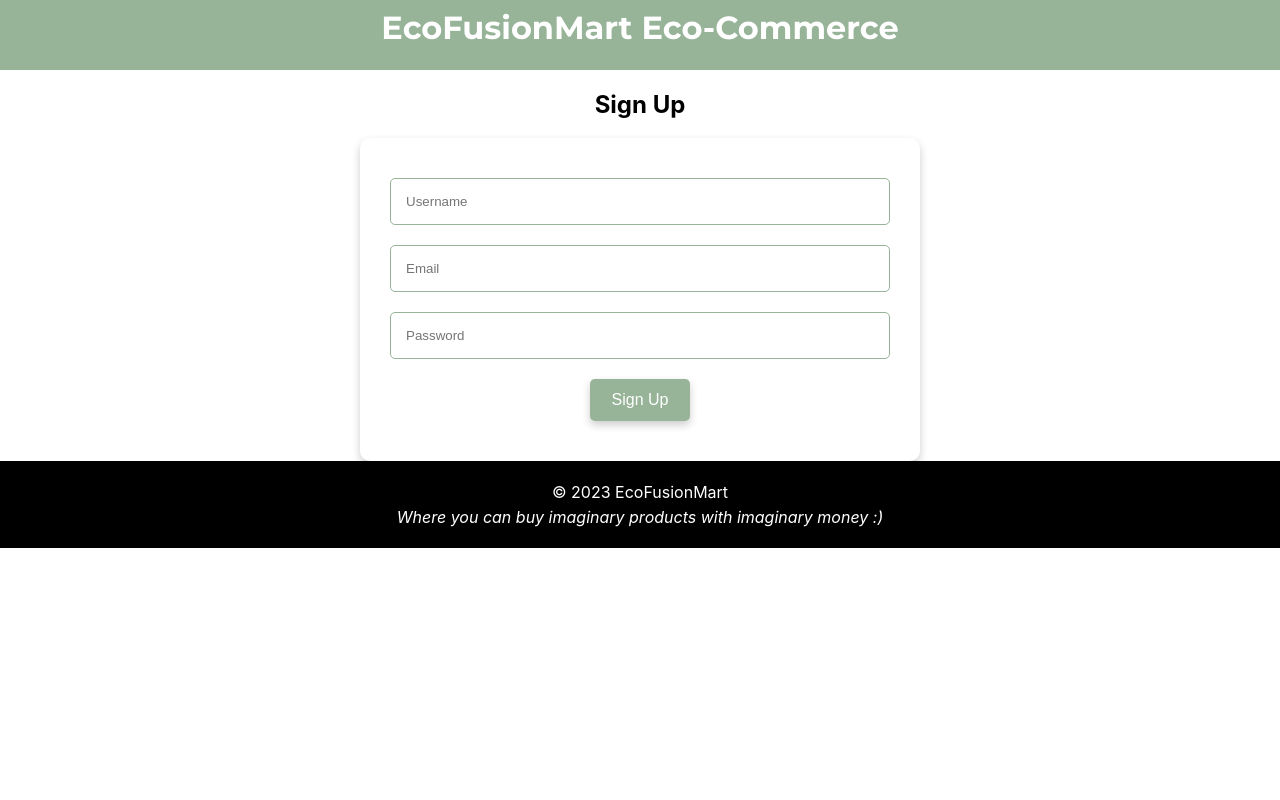
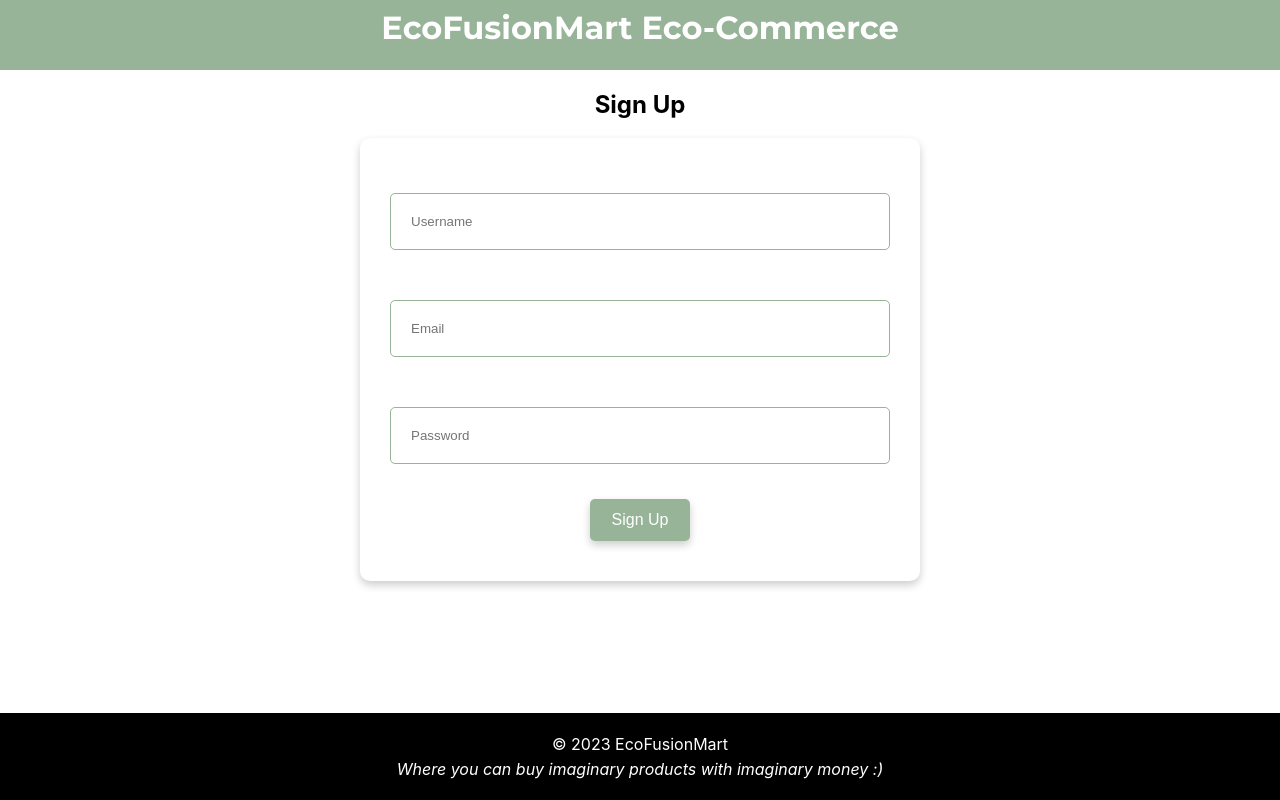
Before and after one commit to sanath9712/MicroRetailStack, a React (Create React App) app in the folder MicroRetailStack/web-client/react-app/: page /signup in a window 1280 px wide. Built offline with nearby package versions, Linux system fonts and the light colour scheme.

Commit message:
Added styles to global styles for code reusability

```diff
--- a/MicroRetailStack/web-client/react-app/src/App.css
+++ b/MicroRetailStack/web-client/react-app/src/App.css
@@ -1,4 +1,3 @@
-
 .main-content {
   background-image: url('../public/background1.png'); /* Adjust path as needed */
   background-size: cover;
--- a/MicroRetailStack/web-client/react-app/src/App.js
+++ b/MicroRetailStack/web-client/react-app/src/App.js
@@ -5,7 +5,7 @@
 import Home from './components/js/Home'; // Your home page component
 import Login from './components/js/Login'; // Your login page component
 import SignUp from './components/js/signup';
-
+import './components/css/globalStyles.css'
 // Your signup page component
 import './App.css';
 
@@ -14,15 +14,18 @@
         <Router>
             <div className="App">
                 <Header />
-                <Routes>
-                    <Route path="/" element={<Home />} />
-                    <Route path="/login" element={<Login />} />
-                    <Route path="/signup" element={<SignUp />} />
-                </Routes>
+                <main>
+                    <Routes>
+                        <Route path="/" element={<Home />} />
+                        <Route path="/login" element={<Login />} />
+                        <Route path="/signup" element={<SignUp />} />
+                    </Routes>
+                </main>
                 <Footer />
             </div>
         </Router>
     );
 }
 
+
 export default App;
--- a/MicroRetailStack/web-client/react-app/src/components/css/Footer.css
+++ b/MicroRetailStack/web-client/react-app/src/components/css/Footer.css
@@ -1,3 +1,4 @@
+
 .footer {
     background-color: var(--color-black); /* Adjust the background color as needed */
     color: var(--color-white); /* Adjust the text color as needed */
@@ -10,7 +11,6 @@
     font-size: 1rem; /* Adjust font size as needed */
 }
 
-/* Additional styling for the punchline if needed */
 .footer p:last-child {
     font-style: italic; /* Example: italicize the punchline */
 }
--- a/MicroRetailStack/web-client/react-app/src/components/css/globalStyles.css
+++ b/MicroRetailStack/web-client/react-app/src/components/css/globalStyles.css
@@ -60,3 +60,40 @@
 .popup button:hover {
     background-color: var(--color-dark-green);
 }
+
+html, body {
+  height: 100%; /* Full height for the page */
+  margin: 0; /* Remove default margin */
+}
+
+body {
+  display: flex;
+  flex-direction: column; /* Stack elements vertically */
+  min-height: 100vh; /* Minimum height of viewport */
+}
+
+.main-content {
+  flex: 1; /* Flex grow to take available space */
+  /* Add any additional styling for your main content area */
+}
+
+html, body {
+  height: 100%; /* Ensures the full height of the page */
+  margin: 0; /* Removes default margin */
+  padding: 0; /* Removes default padding */
+}
+
+#root, .App {
+  height: 100%; /* Ensures the full height for root and App container */
+  display: flex;
+  flex-direction: column; /* Organizes children in a column */
+}
+
+.App > * {
+  flex-shrink: 0; /* Prevents children from shrinking */
+}
+
+main {
+  flex-grow: 1; /* Allows main content to expand and push the footer down */
+  /* Add additional styling for your main content area */
+}
--- a/MicroRetailStack/web-client/react-app/src/components/css/signup.css
+++ b/MicroRetailStack/web-client/react-app/src/components/css/signup.css
@@ -23,11 +23,14 @@
     margin-bottom: 20px; /* Added bottom margin for spacing */
 }
 
-.sign-up-form input{
-    box-sizing: border-box; /* Include padding and border in the element's total width and height */
-    width: 100%; /* Full width of the parent container */
-    padding: 15px; /* Uniform padding */
-    margin: 10px 0;
+.sign-up-form input {
+    box-sizing: border-box;
+    width: 100%;
+    height: 140%;
+    padding: 20px; /* Increased padding for a taller input field */
+    margin: 25px 0; /* Increased vertical margin for more space between fields */
     border: 1px solid var(--color-green);
     border-radius: 5px;
 }
+
+/* Add styles for any other elements (like buttons) as needed */
```
